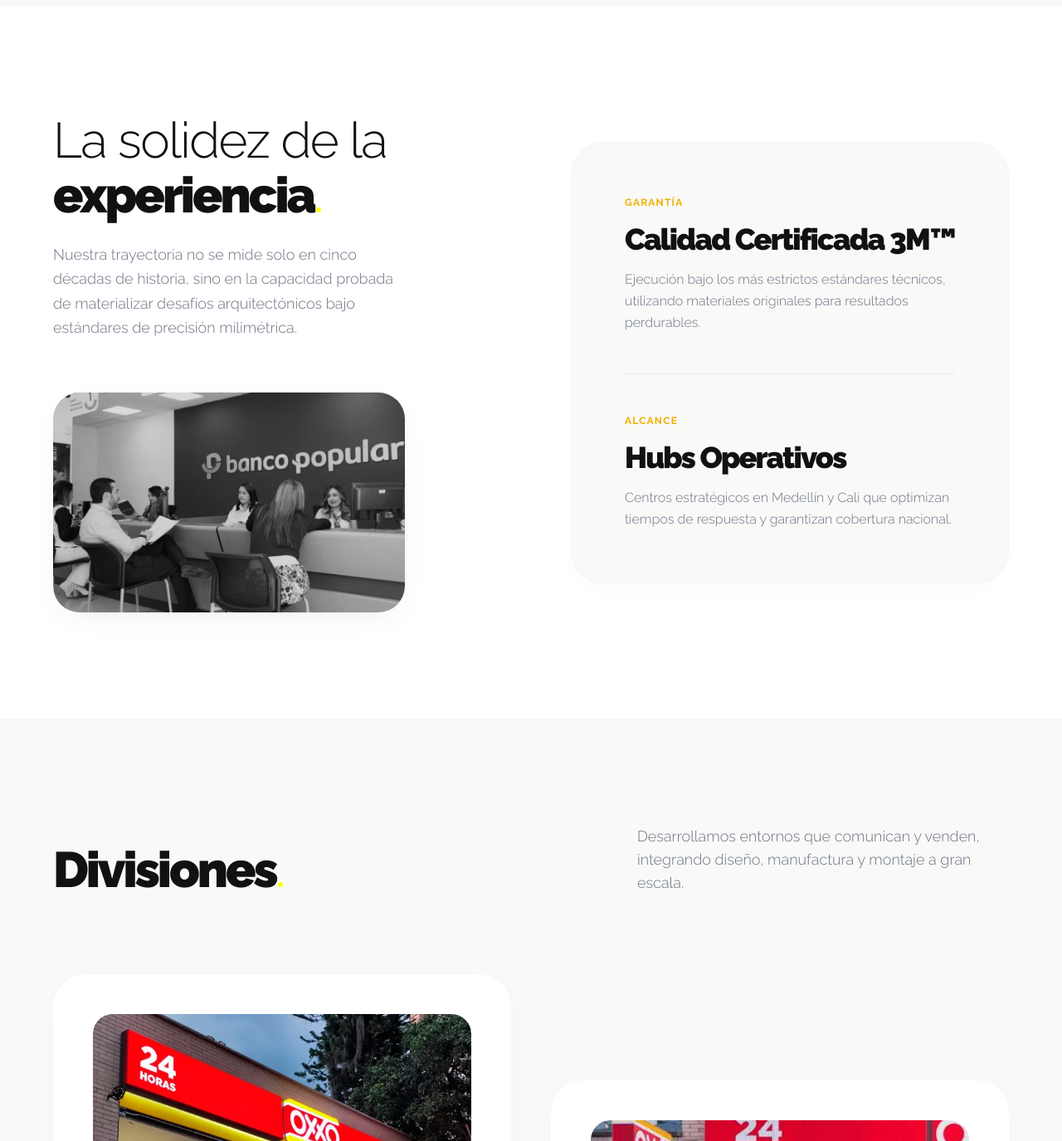
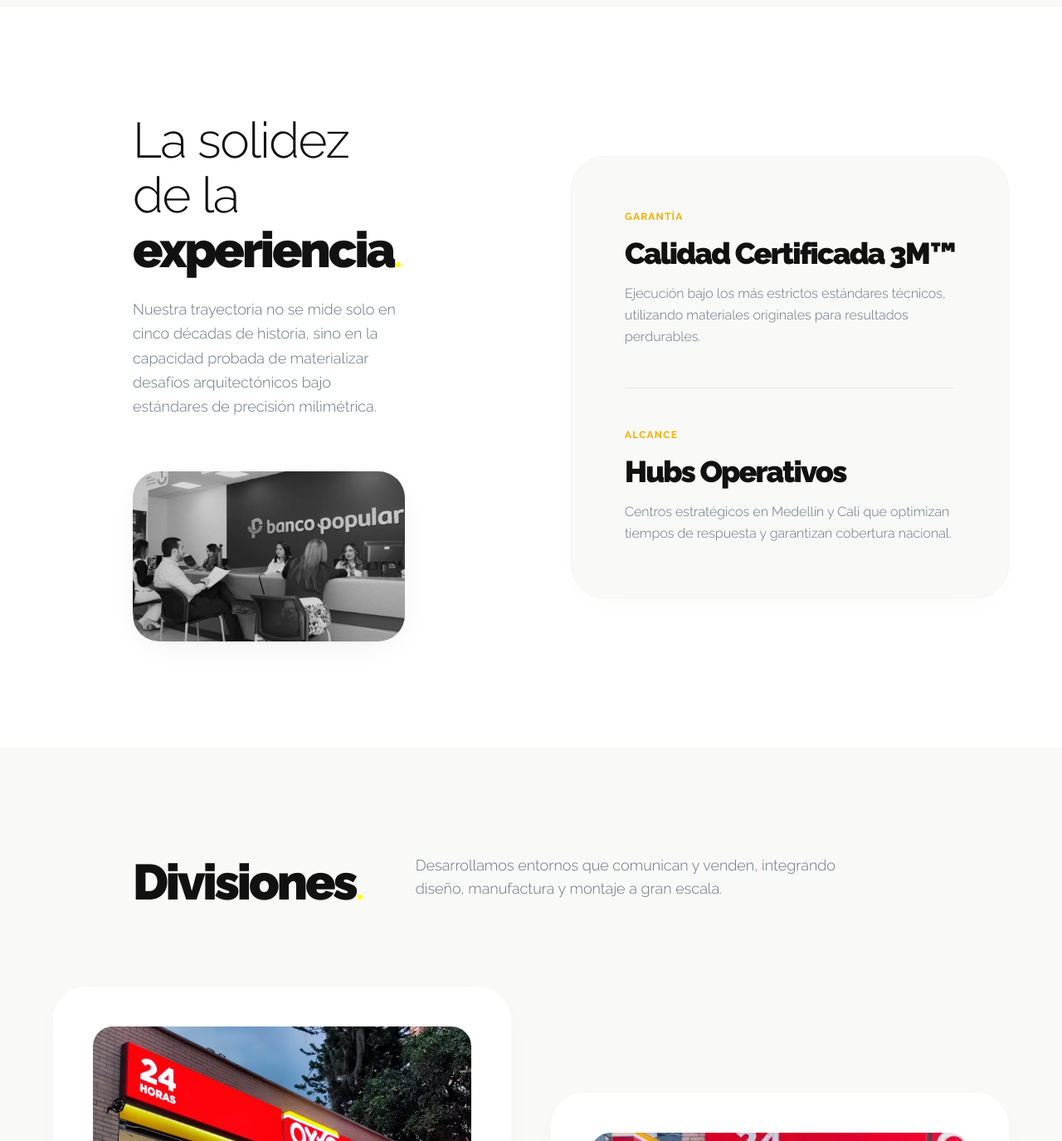
Before and after one commit to juliocuva/graficas-olimpica, a website: page index.html in a window 1280 px wide. Shown: the part 920-2295 px from the top of the page at 83% size. Drawn offline with nearby package versions, Linux system fonts and the light colour scheme.

Commit message:
indented text

```diff
--- a/index.html
+++ b/index.html
@@ -64,7 +64,7 @@
         <div class="max-w-[90%] mx-auto w-full grid grid-cols-1 lg:grid-cols-12 gap-12 items-center">
 
             <!-- Text Content -->
-            <div class="lg:col-span-5 lg:col-start-1 z-10" data-aos="fade-up" data-aos-duration="1200">
+            <div class="lg:col-span-5 lg:col-start-1 lg:pl-16 xl:pl-24 z-10" data-aos="fade-up" data-aos-duration="1200">
                 <div class="mb-8 flex items-center gap-4">
                     <span class="w-8 h-px bg-yellow-500"></span>
                     <span class="text-[9px] uppercase tracking-[0.3em] text-gray-500">Estrategia & Construcción de Marca</span>
@@ -106,7 +106,7 @@
             <div class="grid grid-cols-1 lg:grid-cols-12 gap-16 md:gap-24 items-center">
 
                 <!-- Left Column: Text & New Supporting Image -->
-                <div class="lg:col-span-5 flex flex-col justify-center" data-aos="fade-right">
+                <div class="lg:col-span-5 flex flex-col justify-center lg:pl-16 xl:pl-24" data-aos="fade-right">
                     <h2 class="text-5xl md:text-6xl font-light tracking-tight text-[#111] mb-6 leading-[1.1]">La solidez de la <br><span class="font-black tracking-tighter">experiencia</span><span class="yellow-dot"></span></h2>
                     <p class="text-lg text-gray-500 font-light leading-relaxed max-w-md">Nuestra trayectoria no se mide solo en cinco décadas de historia, sino en la capacidad probada de materializar desafíos arquitectónicos bajo estándares de precisión milimétrica.</p>
 
@@ -139,9 +139,9 @@
     <!-- 3. Divisions (Minimalist Cards) -->
     <section id="divisiones" class="py-32 bg-[#F9F9F8]">
         <div class="max-w-[90%] mx-auto">
-            <div class="mb-24 flex flex-col md:flex-row justify-between items-end gap-8">
-                <h2 class="text-4xl md:text-6xl font-black tracking-tighter text-[#111]">Divisiones<span class="yellow-dot"></span></h2>
-                <p class="text-base md:text-lg text-gray-500 font-light max-w-md">Desarrollamos entornos que comunican y venden, integrando diseño, manufactura y montaje a gran escala.</p>
+            <div class="mb-24 flex flex-col md:flex-row items-end gap-16 lg:pl-16 xl:pl-24">
+                <h2 class="text-4xl md:text-6xl font-black tracking-tighter text-[#111] min-w-max">Divisiones<span class="yellow-dot"></span></h2>
+                <p class="text-base md:text-lg text-gray-500 font-light max-w-lg mb-2">Desarrollamos entornos que comunican y venden, integrando diseño, manufactura y montaje a gran escala.</p>
             </div>
 
             <div class="grid grid-cols-1 md:grid-cols-2 gap-12">
```
Also changed, not shown: styles.css.
